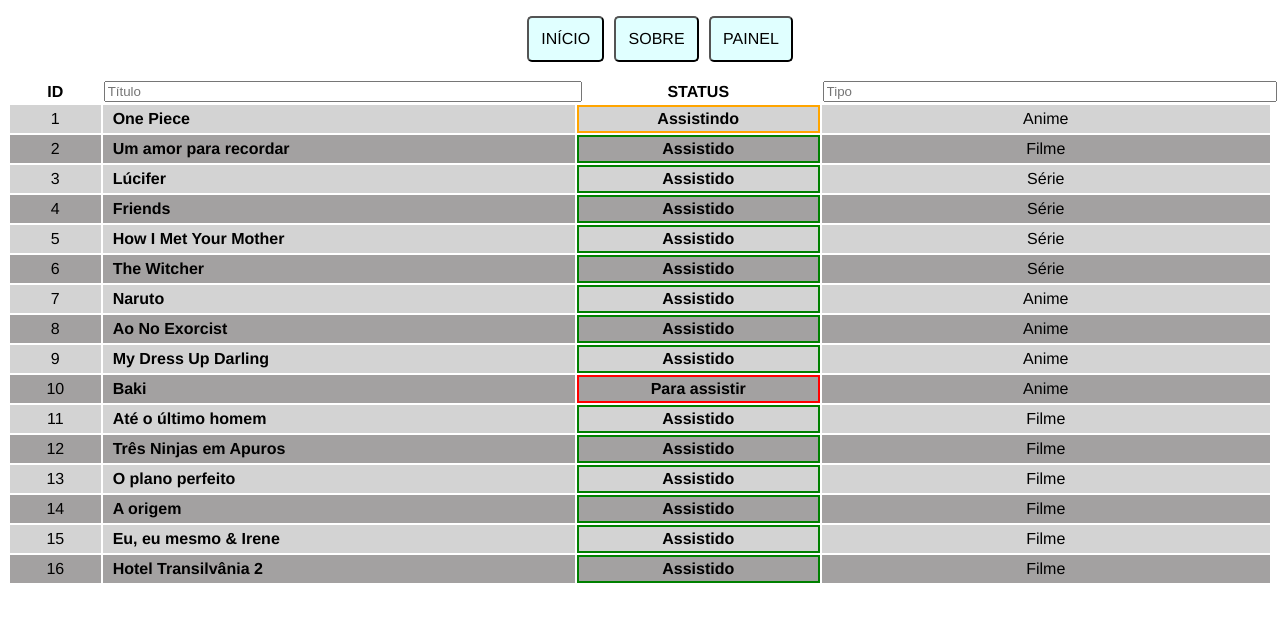
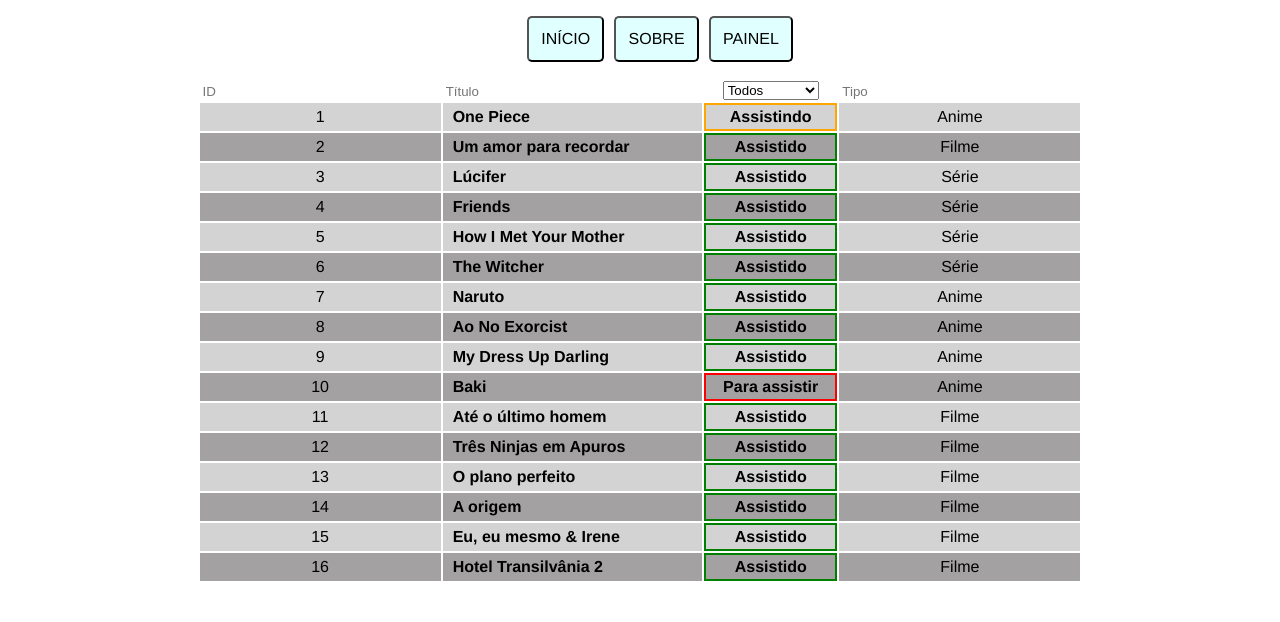
Before and after one commit to xpulquerio/Projeto_CheckList, a React (Create React App) app in the folder checklist/: page / in a window 1280 px wide. Shown: the top 622 px of the page. Built offline with nearby package versions, Linux system fonts and the light colour scheme.

Commit message:
Feitas alterações, separar um dia para fazer documentação

```diff
--- a/checklist/src/App.css
+++ b/checklist/src/App.css
@@ -1,38 +1,8 @@
 .App {
   text-align: center;
-}
 
-.App-logo {
-  height: 40vmin;
-  pointer-events: none;
-}
-
-@media (prefers-reduced-motion: no-preference) {
-  .App-logo {
-    animation: App-logo-spin infinite 20s linear;
-  }
-}
-
-.App-header {
-  background-color: #282c34;
-  min-height: 100vh;
-  display: flex;
-  flex-direction: column;
-  align-items: center;
-  justify-content: center;
-  font-size: calc(10px + 2vmin);
-  color: white;
 }
 
 .App-link {
   color: #61dafb;
 }
-
-@keyframes App-logo-spin {
-  from {
-    transform: rotate(0deg);
-  }
-  to {
-    transform: rotate(360deg);
-  }
-}
--- a/checklist/src/App.js
+++ b/checklist/src/App.js
@@ -1,35 +1,26 @@
 import './App.css';
+//hooks
 import { useState } from 'react';
+
+//data
+import { files } from './data/files.js';
+
 //components
 import Menu from './components/Menu';
 import Table from './components/Table';
 
+
+
 function App() {
   const [menuAtivo, setNemuAtivo] = useState(1);
-  const files = [
-    { id: 1, name: "One Piece", type: "Anime", status: "Assistindo" },
-    { id: 2, name: "Um amor para recordar", type: "Filme", status: "Assistido" },
-    { id: 3, name: "Lúcifer", type: "Série", status: "Assistido" },
-    { id: 4, name: "Friends", type: "Série", status: "Assistido" },
-    { id: 5, name: "How I Met Your Mother", type: "Série", status: "Assistido" },
-    { id: 6, name: "The Witcher", type: "Série", status: "Assistido" },
-    { id: 7, name: "Naruto", type: "Anime", status: "Assistido" },
-    { id: 8, name: "Ao No Exorcist", type: "Anime", status: "Assistido" },
-    { id: 9, name: "My Dress Up Darling", type: "Anime", status: "Assistido" },
-    { id: 10, name: "Baki", type: "Anime", status: "Para assistir" },
-    { id: 11, name: "Até o último homem", type: "Filme", status: "Assistido" },
-    { id: 12, name: "Três Ninjas em Apuros", type: "Filme", status: "Assistido" },
-    { id: 13, name: "O plano perfeito", type: "Filme", status: "Assistido" },
-    { id: 14, name: "A origem", type: "Filme", status: "Assistido" },
-    { id: 15, name: "Eu, eu mesmo & Irene", type: "Filme", status: "Assistido" },
-    { id: 16, name: "Hotel Transilvânia 2", type: "Filme", status: "Assistido" }]
+  //const files = useState(files);
+  //console.log(files);
 
   return (
     <div className="App">
       <header className="">
       </header>
       <div className="App-menu">
-        {console.log("Qual é o menu que está ativo ? " + menuAtivo)}
         <Menu />
       </div>
       <div className="App-body">
--- a/checklist/src/components/Table.js
+++ b/checklist/src/components/Table.js
@@ -2,7 +2,9 @@
 import { useState } from 'react';
 
 const Table = ({ files }) => {
+    const [id, setId] = useState("");;
     const [name, setName] = useState("");
+    const [status, setStatus] = useState("");
     const [type, setType] = useState("");
 
     const chooseStyleStatus = (x) => {
@@ -16,7 +18,13 @@
         }
         return status;
     }
-    const listItens = files.filter(file => (file.name.toLowerCase().indexOf(name) !== -1) && (file.type.toLowerCase().indexOf(type) !== -1)).map((file) =>
+    const listItens = () => files.filter(file =>
+        (file.id.toString().indexOf(id) !== -1) &&
+        (file.name.toLowerCase().indexOf(name.toLowerCase()) !== -1) &&
+        (file.status.toLowerCase().indexOf(status.toLowerCase()) !== -1) &&
+        (file.type.toLowerCase().indexOf(type.toLowerCase()) !== -1)
+
+    ).map((file) =>
         <tr className={styles.App_Table_tr}>
             <td className={styles.App_Table_td}>{file.id}</td>
             <td className={styles.App_Table_td} style={{ textAlign: "justify", fontWeight: "bold" }}>{file.name}</td>
@@ -25,13 +33,23 @@
         </tr>
     )
 
+    const handleId = (e) => {
+        //e.preventDefault();
+        setId(e.target.value);
+    }
+
     const handleName = (e) => {
-        e.preventDefault();
+        //e.preventDefault();
         setName(e.target.value);
     }
 
+    const handleStatus = (e) => {
+       // e.preventDefault();
+        setStatus(e.target.value);
+    }
+
     const handleType = (e) => {
-        e.preventDefault();
+       // e.preventDefault();
         setType(e.target.value);
     }
 
@@ -41,7 +59,16 @@
             <table className={styles.App_Table_table}>
                 <thead>
                     <tr>
-                        <th className={styles.App_Table_th}>ID</th>
+                        <th className={styles.App_Table_th}>
+                            <form>
+                                <div>
+                                    <label>
+                                        <span></span>
+                                        <input className={styles.App_Form_Search} type="text" name="ID" placeholder="ID" onChange={handleId} value={id} />
+                                    </label>
+                                </div>
+                            </form>
+                        </th>
                         <th className={styles.App_Table_th}>
                             <form>
                                 <div>
@@ -52,7 +79,20 @@
                                 </div>
                             </form>
                         </th>
-                        <th className={styles.App_Table_th}>STATUS</th>
+                        <th className={styles.App_Table_th}>
+                            <form>
+                                <div>
+                                    <label>
+                                        <select name="Status" onChange={handleStatus} value={status}>
+                                            <option value="">Todos</option>
+                                            <option value="Assistido">Assistido</option>
+                                            <option value="Assistindo">Assistindo</option>
+                                            <option value="Para assistir">Para assistir</option>
+                                        </select>
+                                    </label>
+                                </div>
+                            </form>
+                        </th>
                         <th className={styles.App_Table_th}>
                             <form>
                                 <div>
@@ -66,7 +106,7 @@
                     </tr>
                 </thead>
                 <tbody>
-                    {listItens}
+                    {listItens()}
                 </tbody>
                 <tfoot>
 
--- a/checklist/src/components/Table.module.css
+++ b/checklist/src/components/Table.module.css
@@ -1,7 +1,6 @@
 .App_Table_table {
-    margin-left: auto;
-    margin-right: auto;
-    width: 100%;
+  margin: auto;
+  width: 70%;
 }
 
 .App_Table_tr {
@@ -10,6 +9,8 @@
   padding-left: 10px;
   padding-right: 10px;
 }
+
+
 .App_Table_tr:nth-child(odd) {
   background-color: lightgray;
 }
@@ -23,32 +24,35 @@
   padding-bottom: 5px;
   padding-left: 10px;
   padding-right: 10px;
+}
 
-}
 .App_Table_td_1 {
-
   font-weight: bold;
   border: 2px green solid;
 }
 
 .App_Table_td_3 {
-
   font-weight: bold;
   border: 2px red solid;
 }
+
 .App_Table_td_2 {
-
   font-weight: bold;
   border: 2px orange solid;
 }
+
 .App_Table_td_4 {
-
   font-weight: bold;
   border: 2px purple solid;
 }
 
-.App_Form_Search {
-    margin-left: auto;
-    margin-right: auto;
+input {
+  border: hidden;
   width: 100%;
 }
+
+input:focus {
+  box-shadow: 0 0 0 0;
+  outline: 0;
+  background-color: lightgray;
+}
--- a/checklist/src/data/files.js
+++ b/checklist/src/data/files.js
@@ -0,0 +1,19 @@
+export const files = [
+    { id: 1, name: "One Piece", type: "Anime", status: "Assistindo" },
+    { id: 2, name: "Um amor para recordar", type: "Filme", status: "Assistido" },
+    { id: 3, name: "Lúcifer", type: "Série", status: "Assistido" },
+    { id: 4, name: "Friends", type: "Série", status: "Assistido" },
+    { id: 5, name: "How I Met Your Mother", type: "Série", status: "Assistido" },
+    { id: 6, name: "The Witcher", type: "Série", status: "Assistido" },
+    { id: 7, name: "Naruto", type: "Anime", status: "Assistido" },
+    { id: 8, name: "Ao No Exorcist", type: "Anime", status: "Assistido" },
+    { id: 9, name: "My Dress Up Darling", type: "Anime", status: "Assistido" },
+    { id: 10, name: "Baki", type: "Anime", status: "Para assistir" },
+    { id: 11, name: "Até o último homem", type: "Filme", status: "Assistido" },
+    { id: 12, name: "Três Ninjas em Apuros", type: "Filme", status: "Assistido" },
+    { id: 13, name: "O plano perfeito", type: "Filme", status: "Assistido" },
+    { id: 14, name: "A origem", type: "Filme", status: "Assistido" },
+    { id: 15, name: "Eu, eu mesmo & Irene", type: "Filme", status: "Assistido" },
+    { id: 16, name: "Hotel Transilvânia 2", type: "Filme", status: "Assistido" }
+]
+;
```
Lines whose indentation alone changed are shown as unchanged.
